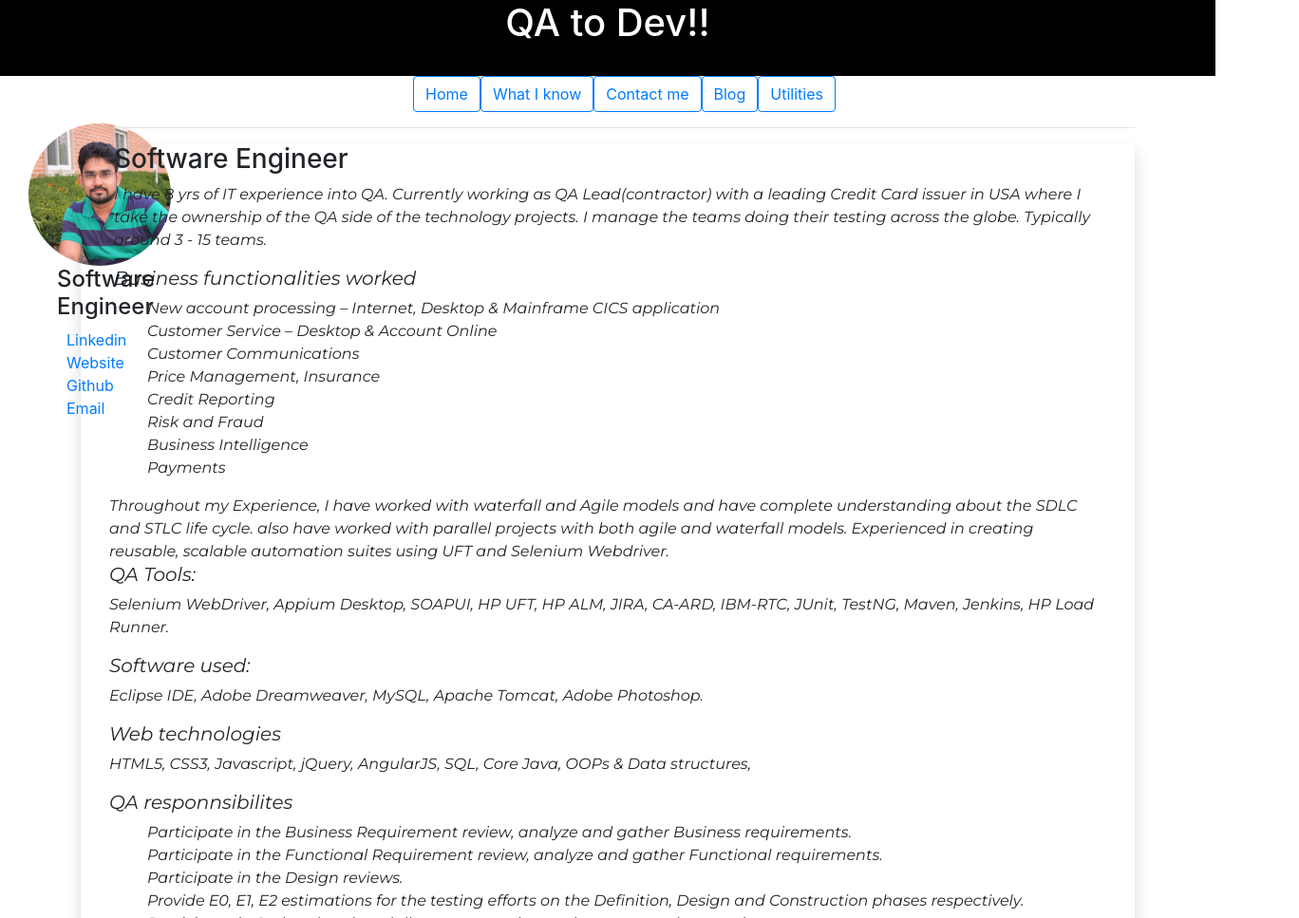
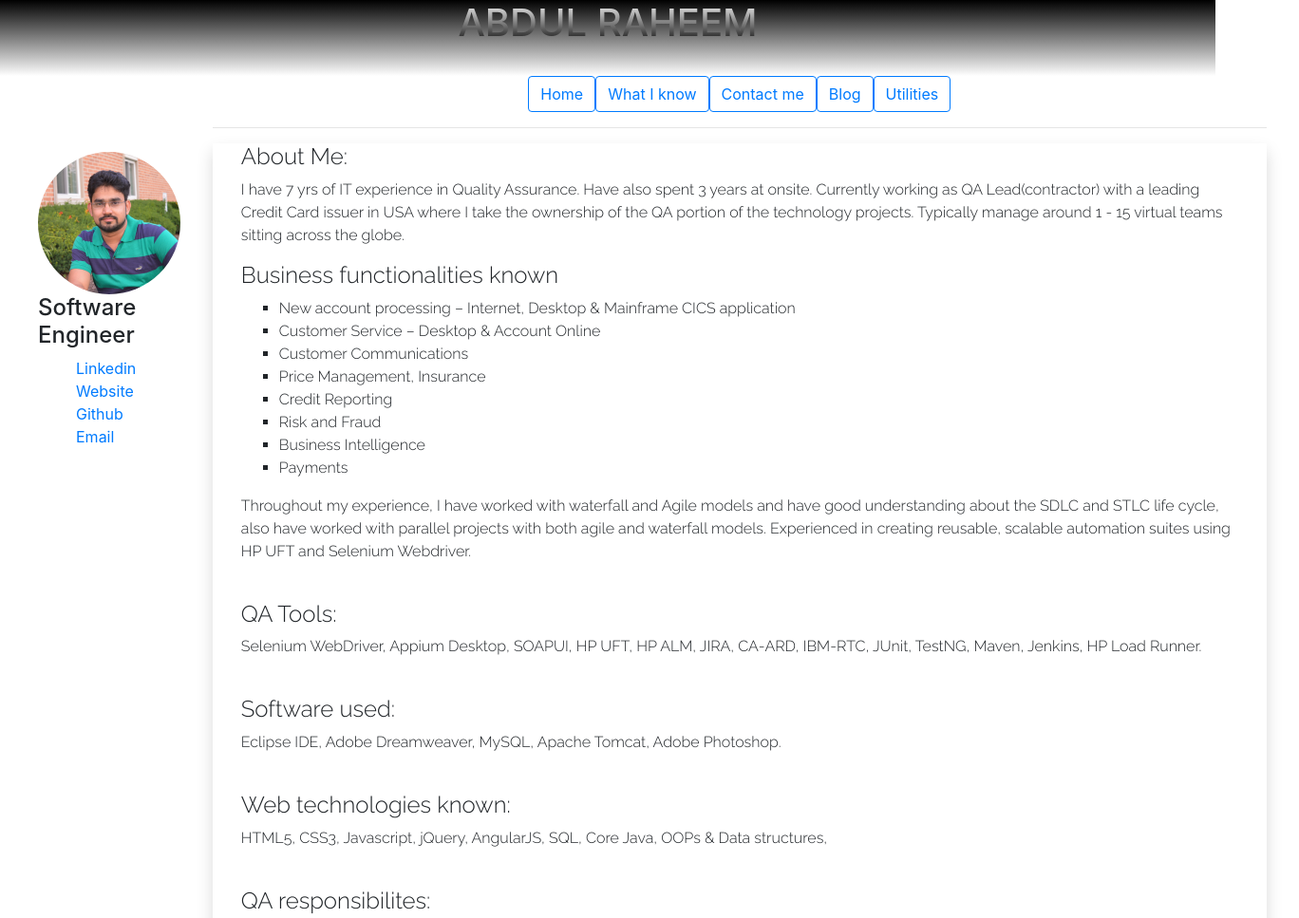
Before and after one commit to abdulraheem1989/sample, a website: page index.html at #/home in a window 1280 px wide. Shown: the top 967 px of the page at 95% size, 1368 px wide, since content can reach past the window. Drawn offline with nearby package versions, Linux system fonts and the light colour scheme; some packages are replaced by stand-ins of ours.

Commit message:
updt 0621

```diff
--- a/index.html
+++ b/index.html
@@ -7,28 +7,29 @@
     <script src="https://code.jquery.com/jquery-3.3.1.slim.min.js" ></script>
     <script src="https://stackpath.bootstrapcdn.com/bootstrap/4.1.1/js/bootstrap.min.js"></script>
     <link rel="stylesheet" href="https://stackpath.bootstrapcdn.com/bootstrap/4.1.1/css/bootstrap.min.css">
-    <link href="https://fonts.googleapis.com/css?family=Montserrat:400i" rel="stylesheet">
+    <link href="https://fonts.googleapis.com/css?family=Raleway:300" rel="stylesheet">
+    <link rel="icon" href="images/abd.png" >
     <script src="controllers/routeController.js"></script>
     <title>Learn AngularJS</title>
   </head>
   <style >
-  section{ font-family: 'Montserrat', sans-serif;}
-aside{
-  max-width: 120px;
-  padding-left: 30px;
-  padding-top: 50px;
-  float: left;
+  section{ font-family: 'Raleway', sans-serif;}
+
+h1{
+ background: -webkit-linear-gradient(white, black);
+ -webkit-background-clip: text;
+ -webkit-text-fill-color: transparent;
 }
-
   img{
     width: 150px;
     height: 150px;
+
     border-radius: 75px;
   }
   footer, header{
-    min-height: 150px;
+    min-height: 100px;
     background-color: black;
-    color: white;
+    color: black;
   }
   header{
     min-height: 80px;
@@ -39,14 +40,41 @@ ul li{
   list-style-type: none;
   padding-left: 0px;
 }
-aside h4{
-  padding-left: 30px;
+section li{
+  list-style-type: square;
+}
+div.main{
+    display: inline-flex;
+    min-width: 92%;
+}
+aside{
+
+  padding-left: 40px;
+  padding-top: 80px;
+
+}
+div.view{
+
+    min-width: 92%;
+}
+header{
+
+    background: linear-gradient(black, white);
+
+}
+footer{
+
+    background: linear-gradient(white, black);
+
 }
   </style>
   <body>
 <header>
-  <h1 class="text-center">QA to Dev!!</h1>
+  <h1 class="text-center">ABDUL RAHEEM</h1>
 </header>
+<div class="main">
+
+<div class="aside">
 <aside>
       <img src="images/abd.png" alt="Abdul Raheem">
       <h4>Software Engineer</h4>
@@ -56,11 +84,15 @@ aside h4{
         <li><a href="#">Github</a></li>
         <li><a href="#">Email</a></li>
       </ul>
+</aside>
+</div>
 
-</aside>
 
-      <div ng-view></div>
+<div class="view" ng-view></div>
 
+
+</div>
+<hr>
 
 <footer class="text-center">
   <p>All rights reserved by abdulraheem :)</p>
--- a/pages/home.html
+++ b/pages/home.html
@@ -3,14 +3,13 @@
   <hr>
   <div class="container shadow" style="min-height:1000px;">
     <div class="container">
-      <h3>Software Engineer</h3>
+
     <section>
+      <h4>About Me:</h4>
       <p>
-        I have 8 yrs of IT experience into QA. Currently working as QA Lead(contractor) with a leading Credit Card issuer in USA where I take the ownership of the QA side of the technology projects. I manage the teams doing their testing across the globe. Typically around 3 - 15 teams.
+        I have 7 yrs of IT experience in Quality Assurance. Have also spent 3 years at onsite. Currently working as QA Lead(contractor) with a leading Credit Card issuer in USA where I take the ownership of the QA portion of the technology projects. Typically manage around 1 - 15 virtual teams sitting across the globe.
       </p>
-      <h5>
-      Business functionalities worked
-      </h5>
+      <h4>Business functionalities known</h4>
       <ul>
         <li>New account processing – Internet, Desktop & Mainframe CICS application</li>
         <li>Customer Service – Desktop &  Account Online</li>
@@ -21,25 +20,25 @@
         <li>Business Intelligence</li>
         <li>Payments</li>
       </ul>
-
-      Throughout my Experience, I have worked with waterfall and Agile models and have complete understanding about the SDLC and STLC life cycle. also have worked with parallel projects with both agile and waterfall models. Experienced in creating reusable, scalable automation suites using UFT and Selenium Webdriver.
-
-      <h5>QA Tools:</h5>
+      <p>
+      Throughout my experience, I have worked with waterfall and Agile models and have good understanding about the SDLC and STLC life cycle, also have worked with parallel projects with both agile and waterfall models. Experienced in creating reusable, scalable automation suites using HP UFT and Selenium Webdriver.
+      </p>
+      <br>
+      <h4>QA Tools:</h4>
       <p>Selenium WebDriver, Appium Desktop, SOAPUI, HP UFT, HP ALM, JIRA, CA-ARD, IBM-RTC,
       JUnit, TestNG,  Maven, Jenkins, HP Load Runner.</p>
-      <h5>
-        Software used:
-      </h5>
+      <br>
+      <h4>Software used:</h4>
       <p>
         Eclipse IDE, Adobe Dreamweaver, MySQL, Apache Tomcat, Adobe Photoshop.
       </p>
-
-      <h5>Web technologies</h5>
+      <br>
+      <h4>Web technologies known:</h4>
       <p>
         HTML5, CSS3, Javascript, jQuery, AngularJS, SQL, Core Java, OOPs & Data structures,
       </p>
-
-      <h5>QA responnsibilites</h5>
+      <br>
+      <h4>QA responsibilites:</h4>
       <section>
 
         <ul>
@@ -61,7 +60,11 @@
           <li>Create and run automated regression suite.</li>
         </ul>
       </section>
+      <br>
+      <br>
     </section>
+
   </div>
 </div>
+
 </div>
```
Also changed, not shown: pages/mytech.html (+3 -0 lines).
